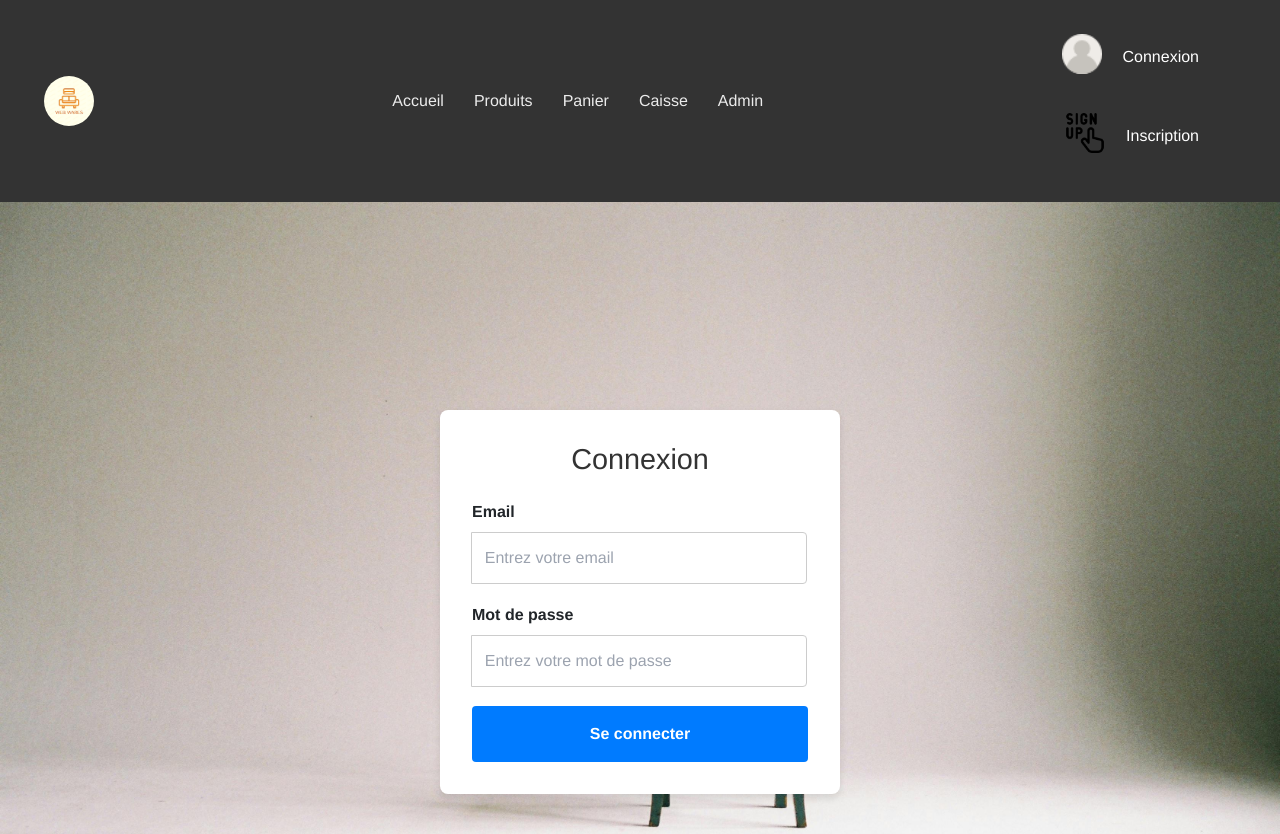
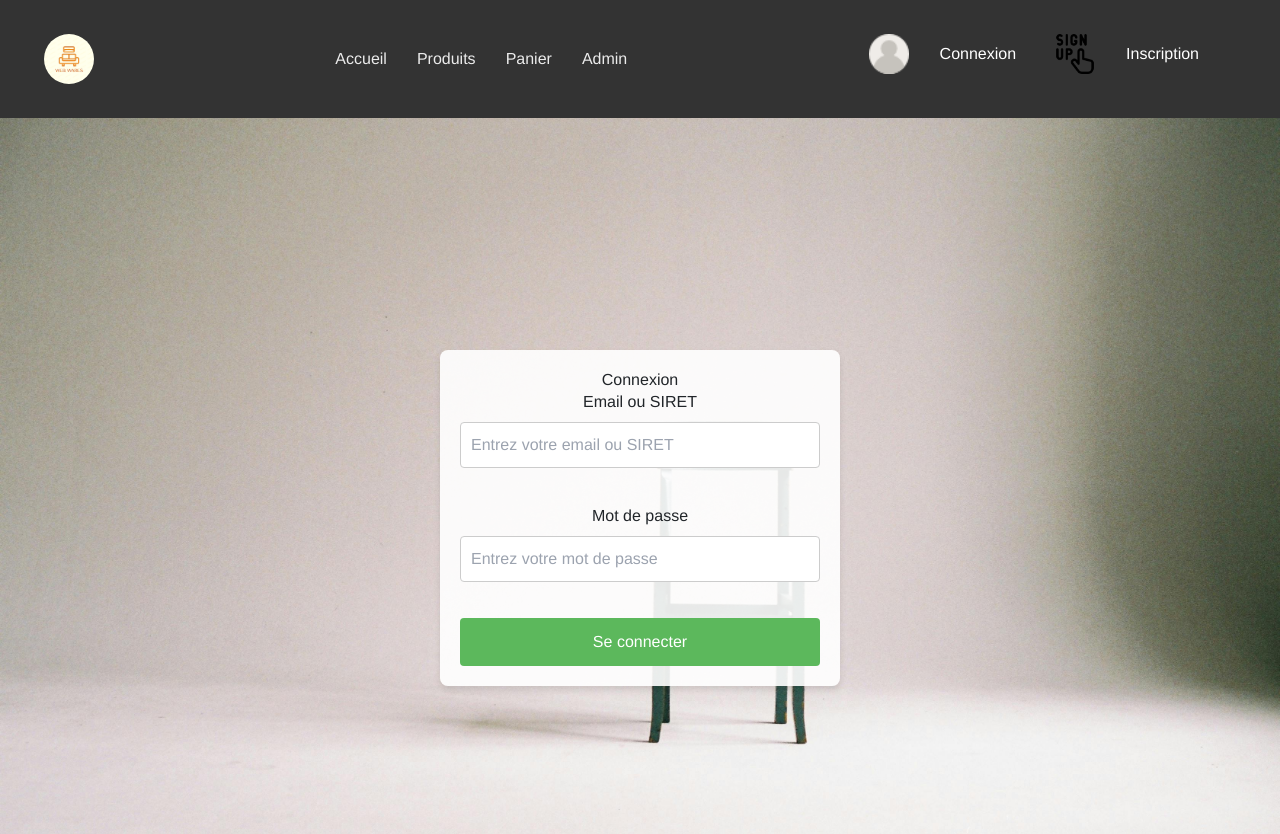
Before and after one commit to momand1/Web-wares, a Vue app: page /login in a window 1280 px wide. Shown: the top 834 px of the page. Built offline with nearby package versions, Linux system fonts and the light colour scheme.

Commit message:
modification et responsivity

```diff
--- a/src/components/HeaderPage.vue
+++ b/src/components/HeaderPage.vue
@@ -5,12 +5,12 @@
         <img src="../assets/logo.png" alt="logo" class="logo ms-4" />
       </router-link>
     </div>
-    <div class="burger-menu" @click="toggleMenu" :class="{ 'open': isMenuOpen }">
+    <div class="burger-menu" @click="toggleMenu" :class="{ open: isMenuOpen }">
       <div class="bar"></div>
       <div class="bar"></div>
       <div class="bar"></div>
     </div>
-    <div class="navbar-container" :class="{ 'active': isMenuOpen }">
+    <div class="navbar-container" :class="{ active: isMenuOpen }">
       <ul class="navbar-links">
         <li><router-link to="/" @click="closeMenu">Accueil</router-link></li>
 
@@ -18,21 +18,29 @@
         <li
           class="dropdown"
           @click="toggleDropdown"
-          :class="{ 'active': showDropdown }"
+          :class="{ active: showDropdown }"
         >
           <span>
-            <router-link to="/ProductsListPage" @click="closeMenu">Produits</router-link>
+            <router-link to="/ProductsListPage" @click="closeMenu"
+              >Produits</router-link
+            >
           </span>
           <ul v-if="showDropdown" class="dropdown-menu">
-            <li><router-link :to="{ path: '/ProductsListPage', query: { category: '1' }}" @click="closeMenu">Catégorie 1</router-link></li>
-            <li><router-link :to="{ path: '/ProductsListPage', query: { category: '2' }}" @click="closeMenu">Catégorie 2</router-link></li>
-            <li><router-link :to="{ path: '/ProductsListPage', query: { category: '3' }}" @click="closeMenu">Catégorie 3</router-link></li>
-            <li><router-link :to="{ path: '/ProductsListPage', query: { category: '4' }}" @click="closeMenu">Catégorie 4</router-link></li>
+            <li v-for="item in categorie" :key="item.id">
+              <router-link
+                :to="{
+                  path: '/ProductsListPage',
+                  query: { category: item.id },
+                }"
+                @click="closeMenu"
+                >{{ item.name }}</router-link
+              >
+            </li>
           </ul>
         </li>
 
         <li><router-link to="/cart" @click="closeMenu">Panier</router-link></li>
-        <li><router-link to="/checkout" @click="closeMenu">Caisse</router-link></li>
+
         <li><router-link to="/admin" @click="closeMenu">Admin</router-link></li>
       </ul>
     </div>
@@ -40,16 +48,16 @@
   <div class="d-flex align-items-center pt-4" id="logs">
     <img src="../assets/user.png" alt="User Icon" class="icon" />
     <a href="/login" class="btn btn-link" @click="closeMenu">Connexion</a>
-      </div>
-      <div class="d-flex align-items-center pt-4" id="logs">
-        <img src="../assets/signup.png" alt="Sign Up Icon" class="icon" />
+    <img src="../assets/signup.png" alt="Sign Up Icon" class="icon ms-3" />
     <a href="/signup" class="btn btn-link" @click="closeMenu">Inscription</a>
   </div>
 </div>
+
   </nav>
 </template>
 
 <script>
+import { mapGetters, mapActions } from "vuex";
 export default {
   data() {
     return {
@@ -68,11 +76,30 @@ export default {
     toggleDropdown() {
       this.showDropdown = !this.showDropdown;
     },
+    ...mapActions(["chargerCategorie"]),
+  },
+  computed: {
+    ...mapGetters(["categorie"]),
+  },
+  mounted() {
+    this.chargerCategorie();
   },
 };
 </script>
 
 <style scoped>
+.d-flex {
+  display: flex;
+  align-items: center;
+  gap: 10px; /* Space between the items */
+  margin-bottom: 10px;
+}
+
+#logs .icon {
+  width: 40px;
+  height: auto;
+  margin-bottom: 0; /* Align icons with the text */
+}
 .logo {
   width: 50px;
   height: 50px;
@@ -207,6 +234,10 @@ export default {
 }
 
 @media screen and (max-width: 768px) {
+  .navbar-container.active .d-flex{
+    justify-content: space-between;
+    width: 100%
+  }
   .burger-menu {
     display: flex;
   }
--- a/src/views/LoginPage.vue
+++ b/src/views/LoginPage.vue
@@ -3,41 +3,77 @@
     <div class="form-container">
       <h1>Connexion</h1>
       <form @submit.prevent="login">
-        <div class="input-group">
-          <label>Email</label>
-          <input type="email" v-model="email" required placeholder="Entrez votre email" />
+        <div class="form-group">
+          <label>Email ou SIRET</label>
+          <input type="text" v-model="emailOrSiret" @input="validateEmailOrSiret" required placeholder="Entrez votre email ou SIRET" />
+          <small v-if="errors.emailOrSiret" class="error">{{ errors.emailOrSiret }}</small>
         </div>
-        <div class="input-group">
+
+        <div class="form-group">
           <label>Mot de passe</label>
-          <input type="password" v-model="password" required placeholder="Entrez votre mot de passe" />
+          <input type="password" v-model="password" @input="validatePassword" required placeholder="Entrez votre mot de passe" />
+          <small v-if="errors.password" class="error">{{ errors.password }}</small>
           <small v-if="loginError" class="error">{{ loginError }}</small>
         </div>
-        <button type="submit" class="submit-btn">Se connecter</button>
+
+        <button type="submit" class="submit-btn" :disabled="hasErrors">Se connecter</button>
       </form>
     </div>
   </div>
 </template>
 
 <script>
-import { mapActions } from 'vuex';
-
 export default {
   data() {
     return {
-      email: '',
+      emailOrSiret: '',
       password: '',
-      loginError: null
+      loginError: null,
+      errors: {
+        emailOrSiret: '',
+        password: ''
+      }
     };
   },
+  computed: {
+    hasErrors() {
+      return Object.values(this.errors).some(error => error !== '');
+    }
+  },
   methods: {
-    ...mapActions(['loginUser']),
-    async login() {
-      try {
-        await this.loginUser({ email: this.email, password: this.password });
-        alert("Connexion réussie");
+    validateEmailOrSiret() {
+      if (this.emailOrSiret === '') {
+        this.errors.emailOrSiret = 'Ce champ est obligatoire.';
+      } else {
+        this.errors.emailOrSiret = '';
+      }
+    },
+    validatePassword() {
+      if (this.password.length < 8) {
+        this.errors.password = 'Le mot de passe doit contenir au moins 8 caractères.';
+      } else {
+        this.errors.password = '';
+      }
+    },
+    login() {
+      if (!this.hasErrors) {
+        const utilisateurs = JSON.parse(localStorage.getItem('utilisateurs')) || [];
+        const user = utilisateurs.find(user => user.email === this.emailOrSiret || user.siret === this.emailOrSiret);
+
+        if (!user) {
+          this.loginError = "Utilisateur non trouvé.";
+          return;
+        }
+
+        const hashedPassword = btoa(this.password);
+        if (user.motDePasse !== hashedPassword) {
+          this.loginError = 'Mot de passe incorrect.';
+          return;
+        }
+
+        localStorage.setItem('currentUser', JSON.stringify(user));
+        alert('Connexion réussie');
         this.$router.push('/');
-      } catch (error) {
-        this.loginError = error.message;
       }
     }
   }
@@ -46,58 +82,56 @@ export default {
 
 <style scoped>
 .login-page {
+  background-image: url('@/assets/LoginPagebackground.jpg');
+  background-size: cover;
+  background-position: center;
+  min-height: 100vh;
   display: flex;
   justify-content: center;
   align-items: center;
-  min-height: 100vh;
-  background-image: url('@/assets/LoginPagebackground.jpg'); /* Image LoginPagebackground */
-  background-size: cover;
-  background-position: center;
 }
 
 .form-container {
-  background: white;
-  padding: 2rem;
+  background-color: rgba(255, 255, 255, 0.9);
+  padding: 20px;
   border-radius: 8px;
-  box-shadow: 0 4px 8px rgba(0, 0, 0, 0.1);
   max-width: 400px;
   width: 100%;
-  transition: transform 0.3s ease;
+  box-shadow: 0px 4px 6px rgba(0, 0, 0, 0.1);
 }
 
-.form-container:hover {
-  transform: translateY(-5px);
+form {
+  display: flex;
+  flex-direction: column;
+  gap: 20px;
 }
 
-h1 {
-  text-align: center;
-  margin-bottom: 1.5rem;
-  font-size: 1.8rem;
-  color: #333;
-}
-
-.input-group {
-  margin-bottom: 1.2rem;
+.form-group {
+  display: flex;
+  flex-direction: column;
 }
 
 label {
-  display: block;
-  margin-bottom: 0.5rem;
-  font-weight: bold;
+  margin-bottom: 8px;
 }
 
 input {
-  width: 100%;
-  padding: 0.8rem;
+  padding: 10px;
   border: 1px solid #ccc;
   border-radius: 4px;
-  font-size: 1rem;
-  transition: border-color 0.3s ease;
 }
 
-input:focus {
-  border-color: #007bff;
-  outline: none;
+button {
+  padding: 12px;
+  background-color: #5cb85c;
+  color: white;
+  border: none;
+  border-radius: 4px;
+  cursor: pointer;
+}
+
+button:hover {
+  background-color: #4cae4c;
 }
 
 .error {
@@ -105,19 +139,10 @@ input:focus {
   font-size: 0.85rem;
 }
 
-.submit-btn {
-  width: 100%;
-  padding: 1rem;
-  background-color: #007bff;
-  color: white;
-  font-weight: bold;
-  border: none;
-  border-radius: 4px;
-  cursor: pointer;
-  transition: background-color 0.3s ease;
-}
-
-.submit-btn:hover {
-  background-color: #0056b3;
+/* Responsive styling */
+@media (max-width: 768px) {
+  .form-container {
+    padding: 15px;
+  }
 }
 </style>
--- a/src/views/SignupPage.vue
+++ b/src/views/SignupPage.vue
@@ -3,28 +3,57 @@
     <div class="signup-container">
       <h1>Inscription</h1>
       <form @submit.prevent="registerUser">
+        <div class="form-row">
+          <div class="form-group">
             <label for="raisonSociale">Raison Sociale</label>
             <input v-model="raisonSociale" type="text" id="raisonSociale" required />
+          </div>
 
+          <div class="form-group">
             <label for="siret">SIRET</label>
-        <input v-model="siret" type="text" id="siret" required />
+            <input v-model="siret" type="text" id="siret" @input="validateSiret" required />
+            <small v-if="errors.siret" class="error">{{ errors.siret }}</small>
+          </div>
+        </div>
 
+        <div class="form-row">
+          <div class="form-group">
             <label for="adresse">Adresse</label>
             <input v-model="adresse" type="text" id="adresse" required />
+          </div>
 
+          <div class="form-group">
             <label for="codePostal">Code Postal</label>
-        <input v-model="codePostal" type="text" id="codePostal" required />
+            <input v-model="codePostal" type="text" id="codePostal" @input="validateCodePostal" required />
+            <small v-if="errors.codePostal" class="error">{{ errors.codePostal }}</small>
+          </div>
 
+          <div class="form-group">
             <label for="ville">Ville</label>
             <input v-model="ville" type="text" id="ville" required />
+          </div>
+        </div>
 
+        <div class="form-group">
           <label for="email">Email</label>
-        <input v-model="email" type="email" id="email" required />
+          <input v-model="email" type="email" id="email" @input="validateEmail" required />
+          <small v-if="errors.email" class="error">{{ errors.email }}</small>
+        </div>
 
+        <div class="form-group">
           <label for="motDePasse">Mot de Passe</label>
-        <input v-model="motDePasse" type="password" id="motDePasse" required />
+          <input v-model="motDePasse" type="password" id="motDePasse" @input="validatePassword" required />
+          <small v-if="errors.motDePasse" class="error">{{ errors.motDePasse }}</small>
+        </div>
 
-        <button type="submit">S'inscrire</button>
+        <!-- Nouveau champ : Confirmer le mot de passe -->
+        <div class="form-group">
+          <label for="confirmerMotDePasse">Confirmer le Mot de Passe</label>
+          <input v-model="confirmerMotDePasse" type="password" id="confirmerMotDePasse" @input="validateConfirmPassword" required />
+          <small v-if="errors.confirmerMotDePasse" class="error">{{ errors.confirmerMotDePasse }}</small>
+        </div>
+
+        <button type="submit" :disabled="hasErrors">S'inscrire</button>
       </form>
     </div>
   </div>
@@ -40,20 +69,96 @@ export default {
       codePostal: '',
       ville: '',
       email: '',
-      motDePasse: ''
+      motDePasse: '',
+      confirmerMotDePasse: '', // Nouveau champ pour confirmer le mot de passe
+      errors: {
+        siret: '',
+        codePostal: '',
+        email: '',
+        motDePasse: '',
+        confirmerMotDePasse: '' // Nouvelle erreur potentielle
+      }
     };
   },
+  computed: {
+    hasErrors() {
+      return Object.values(this.errors).some(error => error !== '');
+    }
+  },
   methods: {
+    validateSiret() {
+      const siretPattern = /^\d{14}$/;
+      if (!siretPattern.test(this.siret)) {
+        this.errors.siret = 'Le SIRET doit contenir exactement 14 chiffres.';
+      } else {
+        this.errors.siret = '';
+      }
+    },
+    validateCodePostal() {
+      const postalPattern = /^\d{5}$/;
+      if (!postalPattern.test(this.codePostal)) {
+        this.errors.codePostal = 'Le code postal doit contenir exactement 5 chiffres.';
+      } else {
+        this.errors.codePostal = '';
+      }
+    },
+    validateEmail() {
+      const emailPattern = /^[^\s@]+@[^\s@]+\.[^\s@]+$/;
+      if (!emailPattern.test(this.email)) {
+        this.errors.email = 'Adresse email invalide.';
+      } else {
+        this.errors.email = '';
+      }
+    },
+    validatePassword() {
+      const passwordPattern = /^(?=.*\d)(?=.*[a-z])(?=.*[A-Z])(?=.*\W).{8,}$/;
+      if (!passwordPattern.test(this.motDePasse)) {
+        this.errors.motDePasse = 'Le mot de passe doit contenir au moins 8 caractères, une majuscule, une minuscule, un chiffre et un caractère spécial.';
+      } else {
+        this.errors.motDePasse = '';
+      }
+    },
+    validateConfirmPassword() {
+      if (this.motDePasse !== this.confirmerMotDePasse) {
+        this.errors.confirmerMotDePasse = 'Les mots de passe ne correspondent pas.';
+      } else {
+        this.errors.confirmerMotDePasse = '';
+      }
+    },
     registerUser() {
-      // Logique d'inscription
+      this.validatePassword();
+      this.validateConfirmPassword();
+
+      if (!this.hasErrors) {
+        const newUser = {
+          raisonSociale: this.raisonSociale,
+          siret: this.siret,
+          adresse: this.adresse,
+          codePostal: this.codePostal,
+          ville: this.ville,
+          email: this.email,
+          motDePasse: hashPassword(this.motDePasse)
+        };
+
+        let utilisateurs = JSON.parse(localStorage.getItem('utilisateurs')) || [];
+        utilisateurs.push(newUser);
+        localStorage.setItem('utilisateurs', JSON.stringify(utilisateurs));
+
+        alert('Inscription réussie');
+        this.$router.push('/login');
+      }
     }
   }
 };
+
+function hashPassword(password) {
+  return btoa(password); // Simuler un hachage simple
+}
 </script>
 
 <style scoped>
 .signup-page {
-  background-image: url('@/assets/SignupPagebackground.jpg'); /* Chemin relatif à image Signup */
+  background-image: url('@/assets/SignupPagebackground.jpg');
   background-size: cover;
   background-position: center;
   min-height: 100vh;
@@ -63,30 +168,44 @@ export default {
 }
 
 .signup-container {
-  background-color: rgba(255, 255, 255, 0.8); /* Légère transparence pour que l'image soit visible */
+  background-color: rgba(255, 255, 255, 0.9);
   padding: 20px;
   border-radius: 8px;
+  max-width: 600px;
+  width: 100%;
   box-shadow: 0px 4px 6px rgba(0, 0, 0, 0.1);
 }
 
 form {
   display: flex;
   flex-direction: column;
+  gap: 20px;
+}
+
+.form-row {
+  display: flex;
+  flex-direction: column;
+  gap: 20px;
+}
+
+.form-group {
+  display: flex;
+  flex-direction: column;
+  width: 100%;
 }
 
 label {
-  margin-top: 10px;
+  margin-bottom: 8px;
 }
 
 input {
-  margin-bottom: 10px;
-  padding: 8px;
+  padding: 10px;
   border: 1px solid #ccc;
   border-radius: 4px;
 }
 
 button {
-  padding: 10px;
+  padding: 12px;
   background-color: #5cb85c;
   color: white;
   border: none;
@@ -97,4 +216,17 @@ button {
 button:hover {
   background-color: #4cae4c;
 }
+
+.error {
+  color: red;
+  font-size: 0.85rem;
+}
+
+/* Responsive styling */
+@media (min-width: 768px) {
+  .form-row {
+    flex-direction: row;
+    gap: 10px;
+  }
+}
 </style>
```
Also changed, not shown: src/store/index.js (+65 -11 lines). Lines whose indentation alone changed are shown as unchanged.
